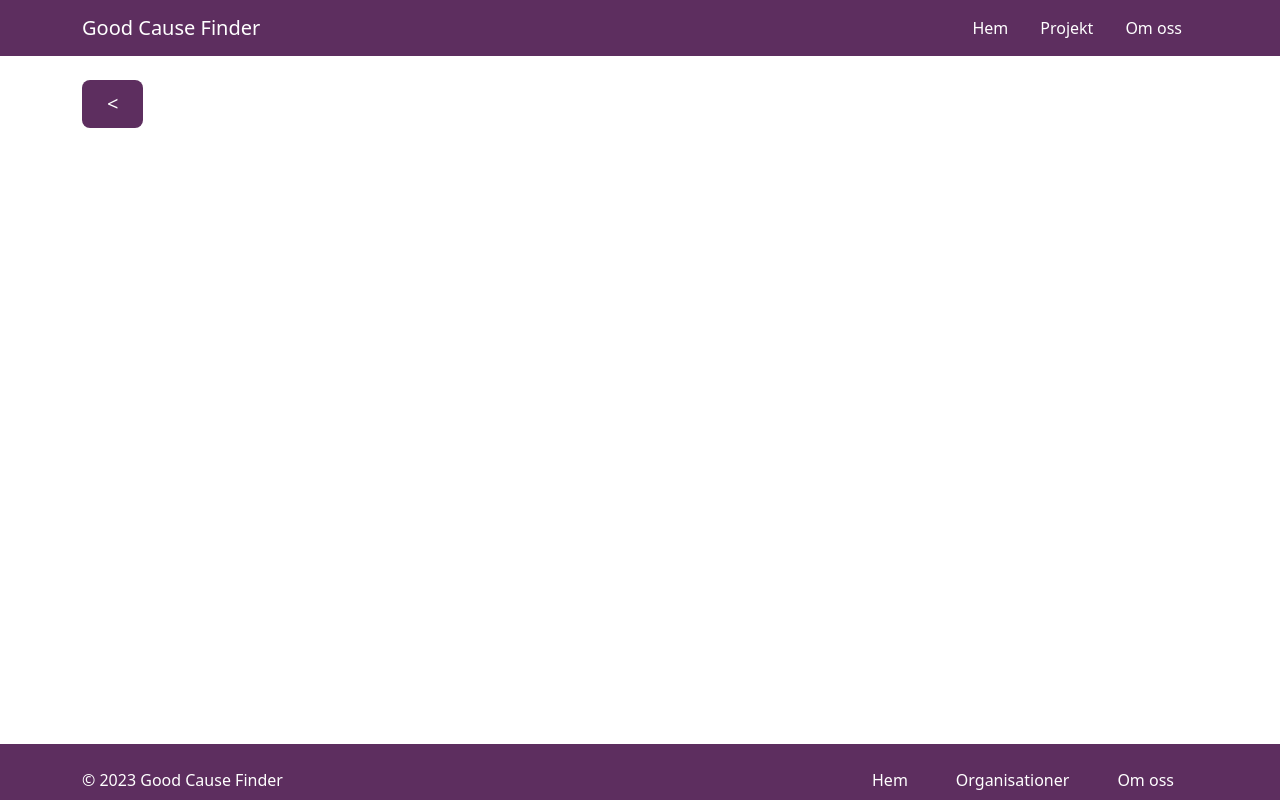
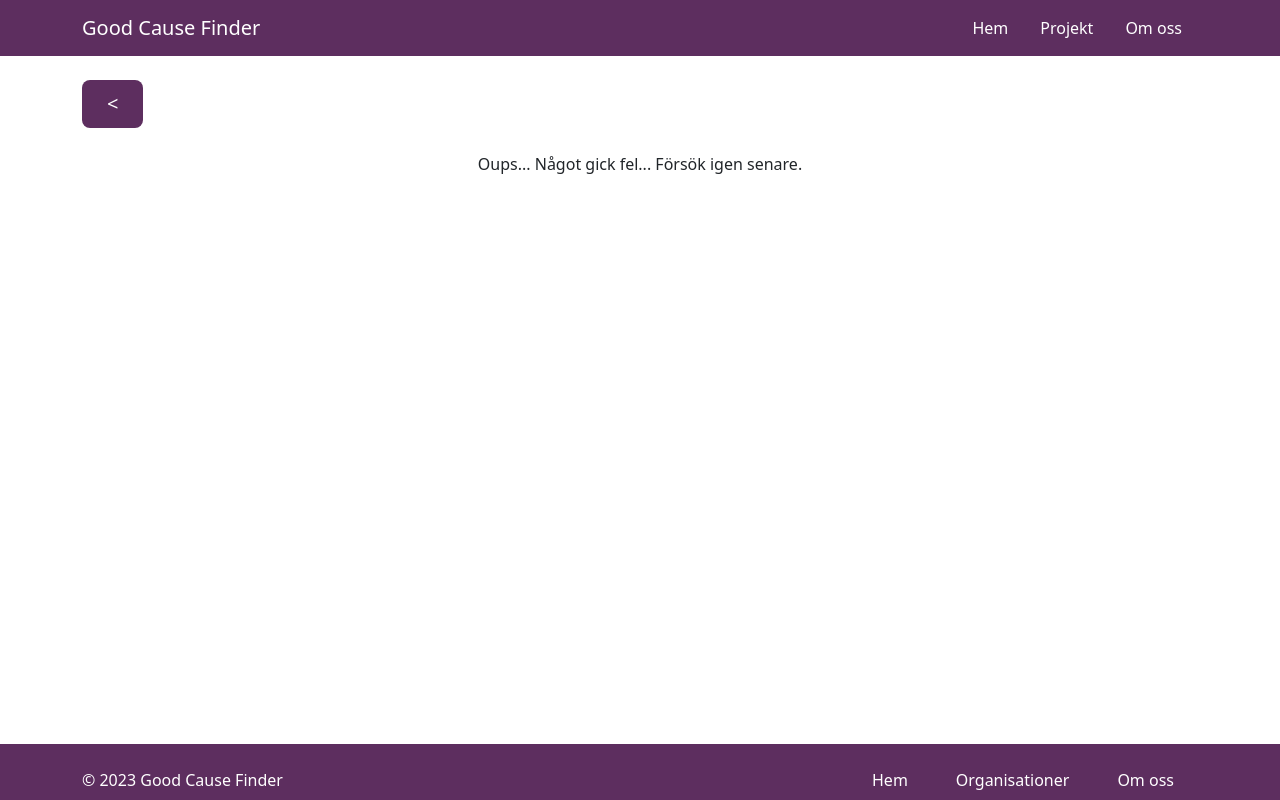
Before and after one commit to MariaFredriksson/GoodCauseFinder, a React (Create React App) app: page /projects/1 in a window 1280 px wide. Built offline with nearby package versions, Linux system fonts and the light colour scheme; no server answers.

Commit message:
Add error handling and messages when fetching data

```diff
--- a/src/components/Project.js
+++ b/src/components/Project.js
@@ -8,9 +8,14 @@ const Project = () => {
   const { id } = useParams()
 
   // Get the data about the project
-  const { data } = useFetch(`http://localhost:5080/projects/${id}`)
+  const { data, error } = useFetch(`http://localhost:5080/projects/${id}`)
 
-  console.log(data);
+  console.log(data)
+
+  // If there is an error, log it to the console
+  if (error) {
+    console.log(error)
+  }
 
   // const navigate = useNavigate();
 
@@ -24,6 +29,9 @@ const Project = () => {
       <Button link="/projects" text={" < "} />
 
       <div className="text-center">
+
+        {/* If there is an error, display an error message */}
+        {error && <p>Oups... Något gick fel... Försök igen senare.</p>}
 
         {data && <h2>{data.title}</h2>}
 
--- a/src/components/ProjectArea.js
+++ b/src/components/ProjectArea.js
@@ -8,9 +8,14 @@ import FilterButton from "./FilterButton";
 const ProjectArea = () => {
   const [selectedCategory, setSelectedCategory] = useState(null);
   // Get the data about the projects
-  const { data } = useFetch('http://localhost:5080/projects')
+  const { data, error } = useFetch('http://localhost:5080/projects')
 
   console.log(data)
+
+  // If there is an error, log it to the console
+  if (error) {
+    console.log(error)
+  }
 
   const handleCategoryFilter = (category) => {
     console.log('handleCategoryFilter ' + category)
@@ -49,11 +54,14 @@ const ProjectArea = () => {
           isActive={selectedCategory === "utbildning"}
         />
       </div>
+
+      {/* If there is an error, display an error message */}
+      {error && <p>Oups... Något gick fel... Försök igen senare.</p>}
+
       {/* Conditional rendering, so these tiles only shows when the fetch is done and there are some values */}
       {/* Loop though the projects array and send the data to each tile */}
       <div className="row row-cols-1 row-cols-sm-2 row-cols-lg-4 g-4 my-4">
-        {filteredProjects &&
-          filteredProjects.map((project) => (
+        {filteredProjects && filteredProjects.map((project) => (
             <ProjectTile key={project.id} project={project} />
           ))}
       </div>
--- a/src/components/useFetch.js
+++ b/src/components/useFetch.js
@@ -2,6 +2,7 @@ import { useState, useEffect } from "react"
 
 const useFetch = (url) => {
   const [data, setData] = useState(null)
+  const [error, setError] = useState(null)
 
   // The useEffect hook runs every time the component renders
   useEffect(() => {
@@ -22,9 +23,14 @@ const useFetch = (url) => {
       .then(data => {
         setData(data)
       })
+      // If any error occurs during the fetch request or JSON parsing
+      .catch(error => {
+        // Set the error state, so the error message can be sent to other components and then logged to the console
+        setError(error.message)
+      })
   }, [url])
 
-  return { data }
+  return { data, error }
 }
 
 export default useFetch
```
